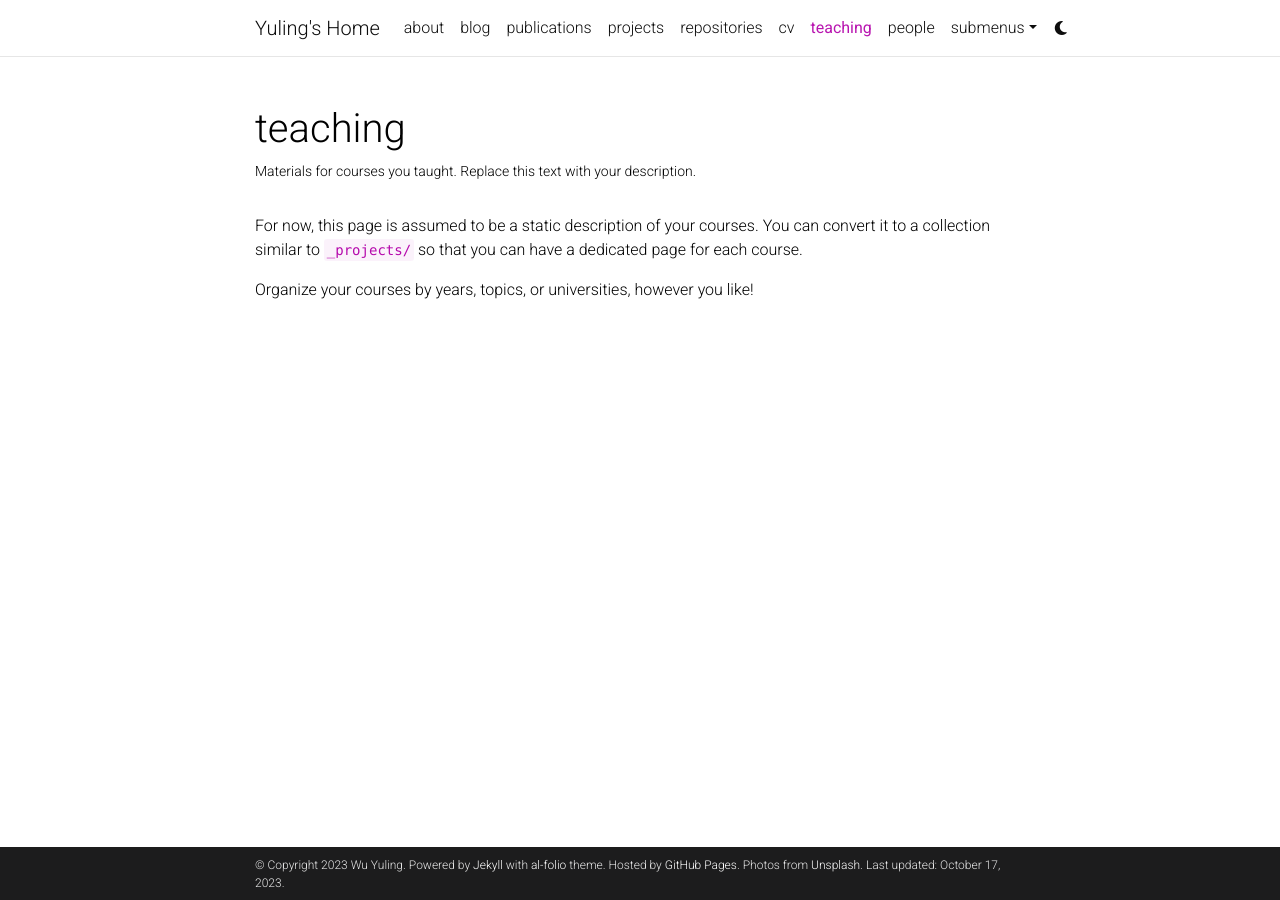
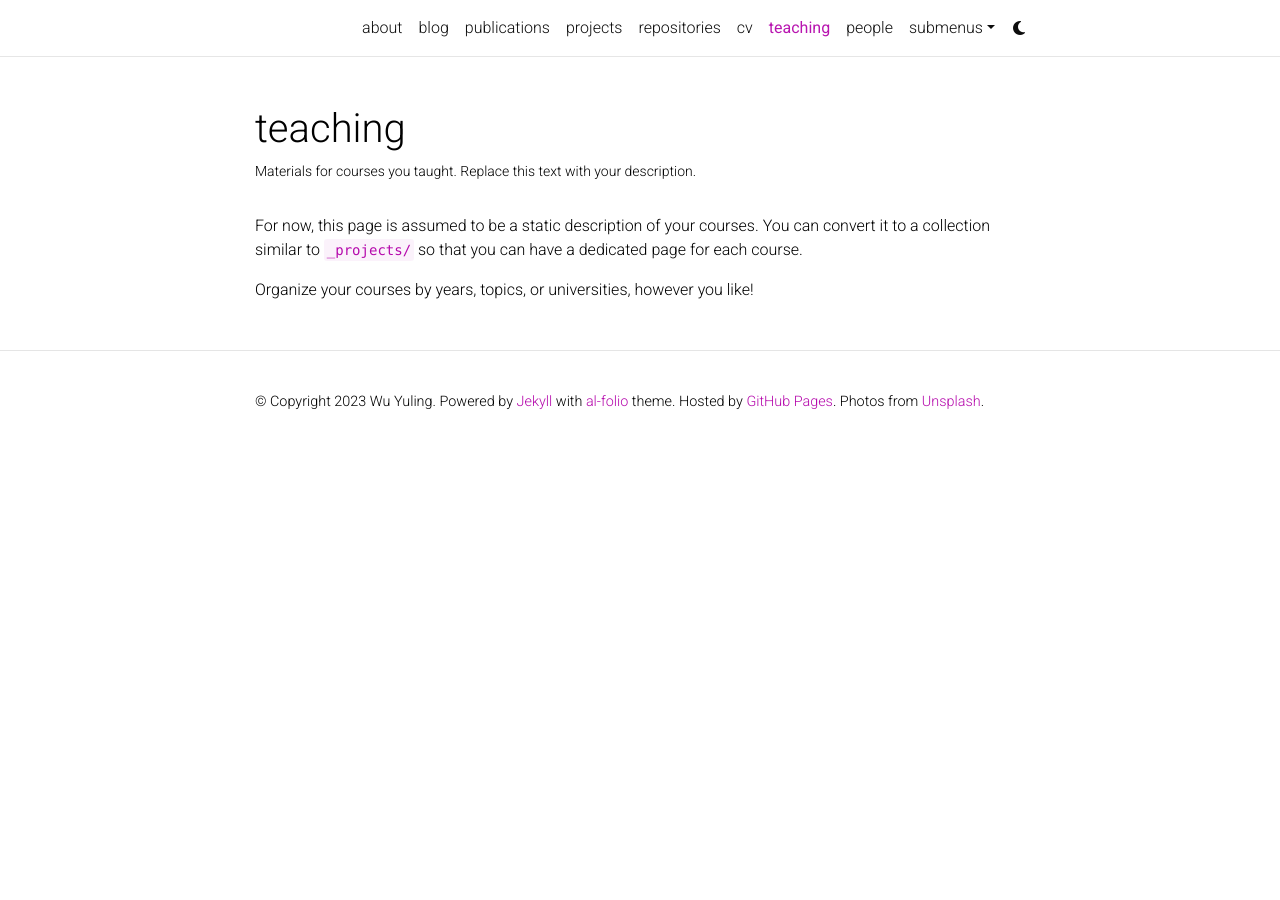
Before and after one commit to Coco233333/Coco233333.github.io, a Jekyll site: the page built from _pages/teaching.md, in a window 1280 px wide. Built offline with Jekyll 4.4.1, drawn with Linux system fonts in a browser that asks for light colours; comment, search, counter and statistics services are not loaded; a style sheet for code colours, icons or effects is not loaded.

Commit message:
Update _config.yml

```diff
--- a/_config.yml
+++ b/_config.yml
@@ -2,7 +2,7 @@
 # Site settings
 # -----------------------------------------------------------------------------
 
-title: Yuling's Home # the website title (if blank, full name will be used instead)
+title:  # the website title (if blank, full name will be used instead)
 first_name: Wu
 middle_name:
 last_name: Yuling
@@ -13,14 +13,14 @@ footer_text: >
   Powered by <a href="https://jekyllrb.com/" target="_blank">Jekyll</a> with <a href="https://github.com/alshedivat/al-folio">al-folio</a> theme.
   Hosted by <a href="https://pages.github.com/" target="_blank">GitHub Pages</a>.
   Photos from <a href="https://unsplash.com" target="_blank">Unsplash</a>.
-keywords: jekyll, jekyll-theme, academic-website, portfolio-website  # add your own keywords or leave empty
+keywords:  # add your own keywords or leave empty
 
 lang: en # the language of your site (for example: en, fr, cn, ru, etc.)
 icon: 👩‍🎓  # the emoji used as the favicon (alternatively, provide image name in /assets/img/)
 
 url: https://Coco233333.github.io # the base hostname & protocol for your site
 baseurl:  # the subpath of your site, e.g. /blog/
-last_updated: true # set to true if you want to display last updated in the footer
+last_updated: false # set to true if you want to display last updated in the footer
 impressum_path:  # set to path to include impressum link in the footer, use the same path as permalink in a page, helps to conform with EU GDPR
 
 # -----------------------------------------------------------------------------
@@ -28,8 +28,8 @@ impressum_path:  # set to path to include impressum link in the footer, use the
 # -----------------------------------------------------------------------------
 
 # repo color theme
-repo_theme_light: default       # https://github.com/anuraghazra/github-readme-stats/blob/master/themes/README.md
-repo_theme_dark: dark           # https://github.com/anuraghazra/github-readme-stats/blob/master/themes/README.md
+repo_theme_light: vue       # https://github.com/anuraghazra/github-readme-stats/blob/master/themes/README.md
+repo_theme_dark: vue-dark           # https://github.com/anuraghazra/github-readme-stats/blob/master/themes/README.md
 repo_trophies:
   enabled: true
   theme_light: flat    # https://github.com/ryo-ma/github-profile-trophy
@@ -48,7 +48,7 @@ rss_icon: true
 # -----------------------------------------------------------------------------
 
 navbar_fixed: true
-footer_fixed: true
+footer_fixed: false
 
 # Dimensions
 max_width: 800px
```
